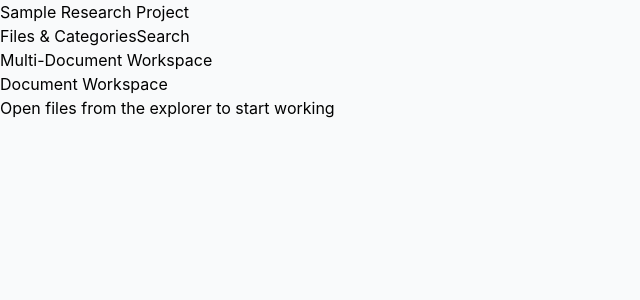
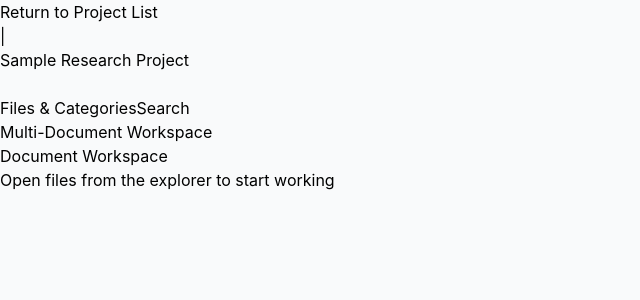
Before and after one commit to merrellkd/corpus-review, a React (Vite) app in the folder frontend/: page / in a window 1280 px wide. Shown: the top 300 px of the page, without its empty margins (0-640 px from the left). Built offline with nearby package versions, Linux system fonts and the light colour scheme.

Commit message:
Toolbar fix

```diff
--- a/frontend/src/components/ProjectWorkspace.tsx
+++ b/frontend/src/components/ProjectWorkspace.tsx
@@ -82,11 +82,27 @@
 
   return (
     <div className={`h-screen bg-gray-100 ${layoutClass}`} data-testid="workspace-container">
-      {/* Top Toolbar with panel toggles */}
-      <TopToolbar projectTitle={currentProject.name} />
+      {/* Top Header - Project title and settings */}
+      <div className="h-14 bg-white border-b border-gray-200 flex items-center justify-between px-4">
+        <div className="flex items-center space-x-4">
+          <button className="text-blue-600 hover:text-blue-800 text-sm">
+            Return to Project List
+          </button>
+          <div className="text-gray-300">|</div>
+          <h1 className="text-lg font-semibold text-gray-900">{currentProject.name}</h1>
+        </div>
+        <button className="p-2 text-gray-500 hover:text-gray-700">
+          <svg className="w-5 h-5" fill="currentColor" viewBox="0 0 20 20">
+            <path fillRule="evenodd" d="M11.49 3.17c-.38-1.56-2.6-1.56-2.98 0a1.532 1.532 0 01-2.286.948c-1.372-.836-2.942.734-2.106 2.106.54.886.061 2.042-.947 2.287-1.561.379-1.561 2.6 0 2.978a1.532 1.532 0 01.947 2.287c-.836 1.372.734 2.942 2.106 2.106a1.532 1.532 0 012.287.947c.379 1.561 2.6 1.561 2.978 0a1.533 1.533 0 012.287-.947c1.372.836 2.942-.734 2.106-2.106a1.533 1.533 0 01.947-2.287c1.561-.379 1.561-2.6 0-2.978a1.532 1.532 0 01-.947-2.287c.836-1.372-.734-2.942-2.106-2.106a1.532 1.532 0 01-2.287-.947zM10 13a3 3 0 100-6 3 3 0 000 6z" clipRule="evenodd" />
+          </svg>
+        </button>
+      </div>
+
+      {/* Toolbar - Panel toggle buttons */}
+      <TopToolbar />
 
       {/* Main workspace area */}
-      <div className="h-[calc(100vh-57px)]">
+      <div className="h-[calc(100vh-104px)]">
         {hasSidePanel ? (
           <PanelGroup
             direction="horizontal"
--- a/frontend/src/components/TopToolbar.tsx
+++ b/frontend/src/components/TopToolbar.tsx
@@ -1,13 +1,7 @@
 import React from 'react'
 import { usePanelStateMachine } from '../stores/panelStateMachine'
 
-interface TopToolbarProps {
-  projectTitle?: string
-}
-
-export const TopToolbar: React.FC<TopToolbarProps> = ({
-  projectTitle = 'Project Workspace'
-}) => {
+export const TopToolbar: React.FC = () => {
   const {
     isFilesCategoriesPanelActive,
     isSearchPanelActive,
@@ -18,17 +12,12 @@
   return (
     <div
       data-testid="top-toolbar"
-      className="top-toolbar flex items-center justify-between px-4 py-2 bg-white border-b border-gray-200"
+      className="h-12 bg-gray-50 border-b border-gray-200 flex items-center px-4"
     >
-      {/* Project Title */}
-      <h1 className="text-lg font-semibold text-gray-800">
-        {projectTitle}
-      </h1>
-
       {/* Panel Toggle Controls */}
       <div
         data-testid="panel-toggles"
-        className="panel-toggle-group flex items-center space-x-2"
+        className="flex items-center space-x-2"
       >
         <button
           data-testid="files-categories-toggle-button"
```
Also changed, not shown: 2 other files (tests, documents, lock files or other folders).
